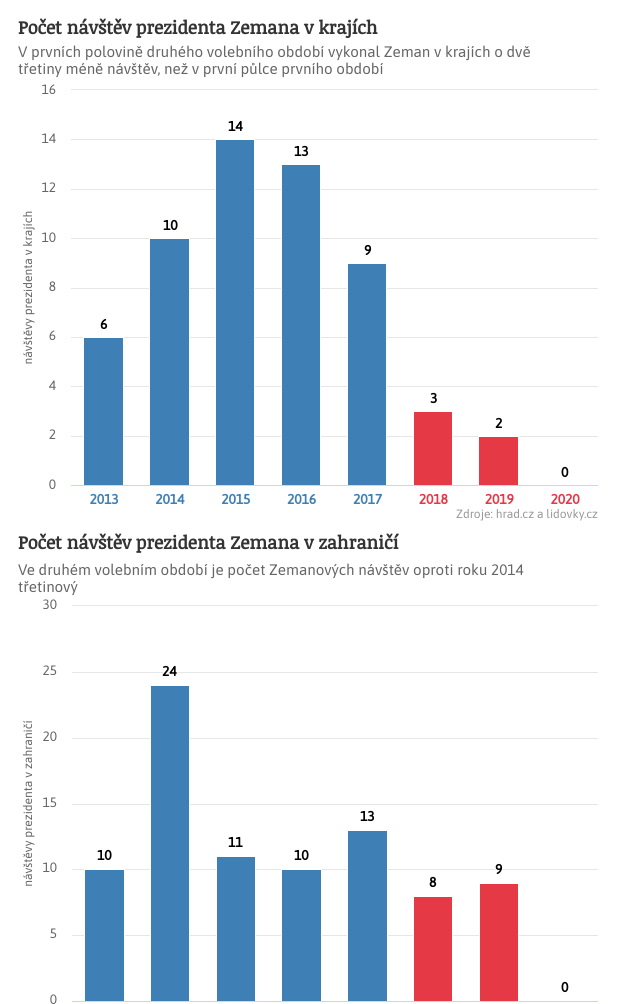
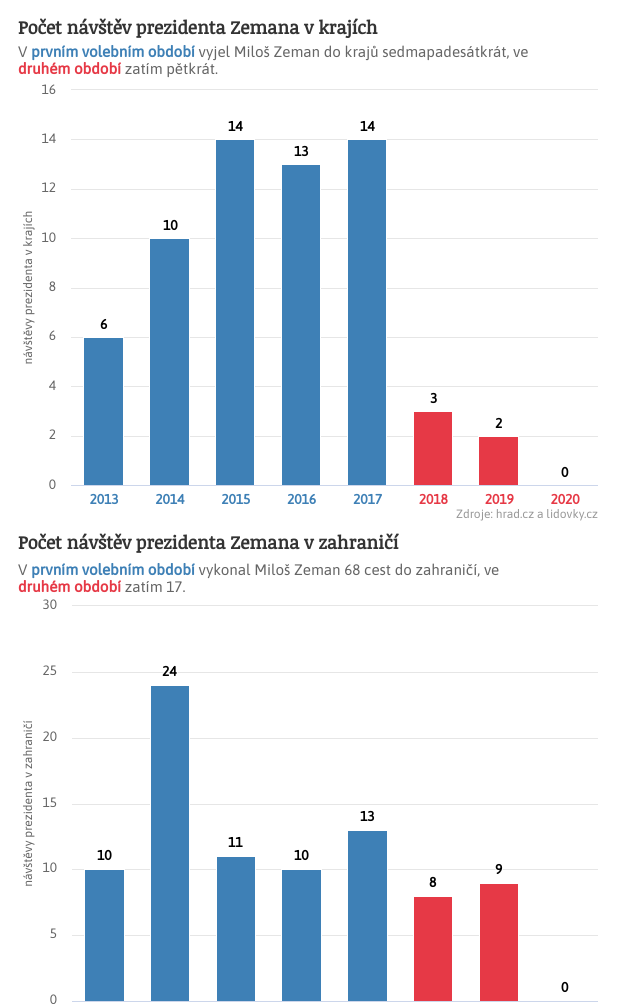
Before and after one commit to DataRozhlas/zeman-aktivita, a plain HTML site: page index.html in a window 1280 px wide. Shown: the top 1004 px of the page, without its empty margins (0-643 px from the left). Drawn offline with nearby package versions, Linux system fonts and the light colour scheme.

Commit message:
subtitle color code

```diff
--- a/style.css
+++ b/style.css
@@ -11,11 +11,13 @@
 }
 
 .nineteen {
+  color: #3E80B6;
   fill: #3E80B6;
   font-weight: bold;
 }
 
 .twenty {
+  color: #e63946;
   fill: #e63946;
   font-weight: bold;
 }
--- a/vis-column-chart-kraje.js
+++ b/vis-column-chart-kraje.js
@@ -28,7 +28,7 @@ Highcharts.chart('vis-column-chart-kraje', {
     useHTML: true
   },
   subtitle: {
-    text: "V prvních polovině druhého volebního období vykonal Zeman v krajích o dvě třetiny méně návštěv, než v první půlce prvního období",
+    text: "V <span class='nineteen'>prvním volebním období</span> vyjel Miloš Zeman do krajů sedmapadesátkrát, ve <span class='twenty'>druhém období</span> zatím pětkrát.",
     useHTML: true
   },
   xAxis: {
@@ -80,7 +80,7 @@ Highcharts.chart('vis-column-chart-kraje', {
       { y: 10, color: colors['2019'] },
       { y: 14, color: colors['2019'] },
       { y: 13, color: colors['2019'] },
-      { y: 9, color: colors['2019'] },
+      { y: 14, color: colors['2019'] },
       { y: 3, color: colors['2020'] },
       { y: 2, color: colors['2020'] },
       { y: 0, color: colors['2020'] },
--- a/vis-column-chart-zahranici.js
+++ b/vis-column-chart-zahranici.js
@@ -28,7 +28,7 @@ Highcharts.chart('vis-column-chart-zahranici', {
     useHTML: true
   },
   subtitle: {
-    text: "Ve druhém volebním období je počet Zemanových návštěv oproti roku 2014 třetinový",
+    text: "V <span class='nineteen'>prvním volebním období</span> vykonal Miloš Zeman 68 cest do zahraničí, ve <span class='twenty'>druhém období</span> zatím 17.",
     useHTML: true
   },
   xAxis: {
```
